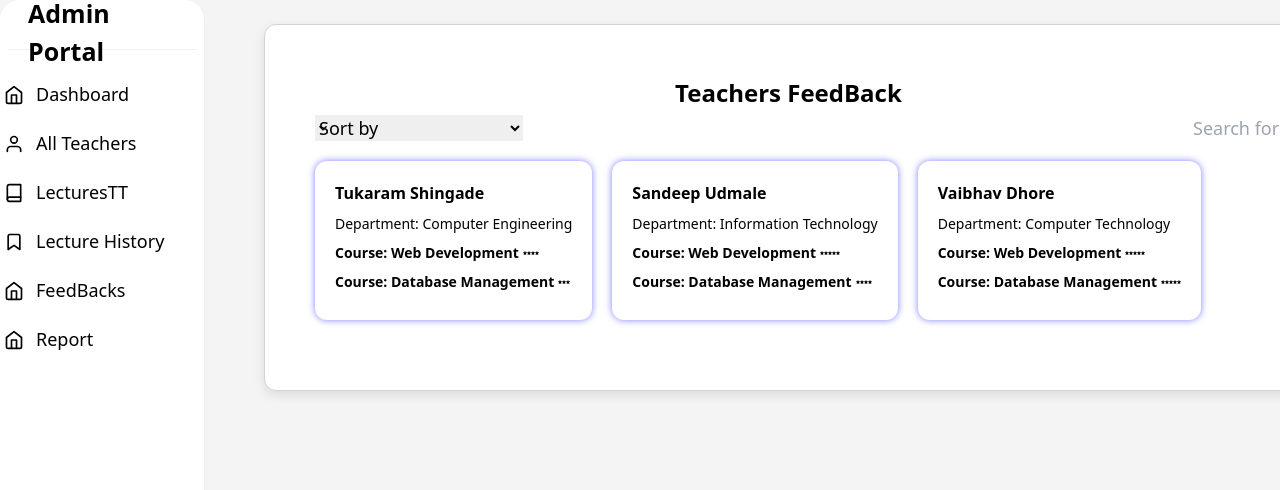
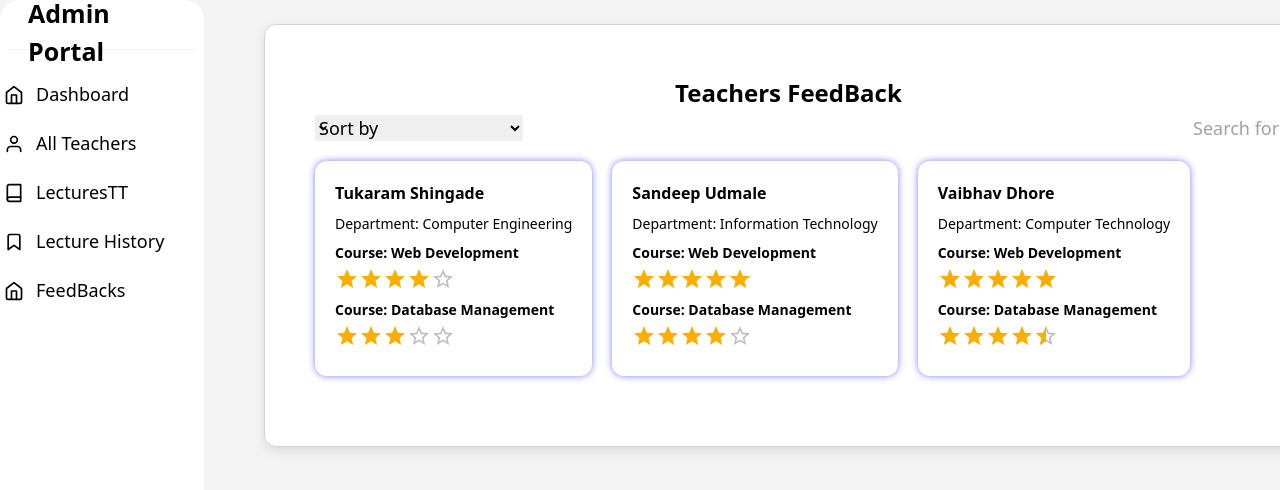
Before and after one commit to VedantKale08/FacultyPortal-MiniProject, a React (Create React App) app: page /FeedBack in a window 1280 px wide. Shown: the top 490 px of the page. Built offline with nearby package versions, Linux system fonts and the light colour scheme.

Commit message:
AdminPortalDone

```diff
--- a/package.json
+++ b/package.json
@@ -5,6 +5,9 @@
   "dependencies": {
     "@chakra-ui/icons": "^2.1.1",
     "@chakra-ui/react": "^2.8.2",
+    "@emotion/react": "^11.11.4",
+    "@emotion/styled": "^11.11.5",
+    "@mui/material": "^5.15.17",
     "@testing-library/jest-dom": "^5.17.0",
     "@testing-library/react": "^13.4.0",
     "@testing-library/user-event": "^13.5.0",
--- a/src/components/AdminPortal/FeedBack.js
+++ b/src/components/AdminPortal/FeedBack.js
@@ -10,6 +10,7 @@ import {
   Select,
 } from "@chakra-ui/react";
 import { StarIcon } from "@chakra-ui/icons";
+import Rating from "@mui/material/Rating";
 
 const FeedBack = () => {
   const [sortBy, setSortBy] = useState("");
@@ -45,6 +46,14 @@ const FeedBack = () => {
       ],
     },
   ]);
+  const getPrecision = (rating) => {
+    // Fix function parameter
+    if (rating % 1 === 0) {
+      return 1; // Return 1 if the rating is a whole number
+    } else {
+      return 0.5; // Return 0.5 if the rating is a decimal
+    }
+  };
 
   // Function to toggle teacher information display
   const toggleTeacherInfo = (index) => {
@@ -173,22 +182,22 @@ const FeedBack = () => {
                   key={subjectIndex}
                   mb="8px"
                   display="flex"
-                  alignItems="center"
+                  flexDirection="column" // Render stars below the course name
                 >
                   {/* Course name */}
-                  <Text fontSize="14px" fontWeight="bold" mr="4px">
+                  <Text fontSize="14px" fontWeight="bold" mb="4px">
                     Course: {subject.name}
                   </Text>
                   {/* Rating stars */}
                   <Box display="flex">
-                    {/* Render full stars */}
-                    {[...Array(Math.floor(subject.rating))].map((_, i) => (
-                      <StarIcon key={i} color="yellow.400" boxSize={4} />
-                    ))}
-                    {/* Render half star if rating is not a whole number */}
-                    {subject.rating % 1 !== 0 && (
-                      <StarIcon color="yellow.400" boxSize={4} />
-                    )}
+                    {/* Render Rating component with dynamic precision */}
+                    <Rating
+                      key={subjectIndex}
+                      name={`rating-${index}-${subjectIndex}`}
+                      value={subject.rating}
+                      precision={getPrecision(subject.rating)}
+                      readOnly
+                    />
                   </Box>
                 </Box>
               ))}
--- a/src/components/AdminPortal/LectureHistory.js
+++ b/src/components/AdminPortal/LectureHistory.js
@@ -1,16 +1,23 @@
 import React, { useState } from "react";
-import { Box, Flex, Text, Button, Input, Select } from "@chakra-ui/react";
+import {
+  Box,
+  Flex,
+  Text,
+  Divider,
+  Badge,
+  Button,
+  Input,
+  Select,
+} from "@chakra-ui/react";
 import DatePicker from "react-datepicker";
 import "react-datepicker/dist/react-datepicker.css";
-import { FaCalendarAlt } from "react-icons/fa";
 
 const LectureHistory = () => {
-  const [showTeacherInfo, setShowTeacherInfo] = useState(Array(3).fill(false));
   const [sortBy, setSortBy] = useState("");
   const [searchTerm, setSearchTerm] = useState("");
-  const [selectedDepartment, setSelectedDepartment] = useState(""); // Define selectedDepartment
-  const [selectedDate, setSelectedDate] = useState("");
-
+  const [selectedDepartment, setSelectedDepartment] = useState("");
+  const [selectedDate, setSelectedDate] = useState(null);
+  // Dummy teacher data
   const [teachers, setTeachers] = useState([
     {
       name: "Tukaram Shingade",
@@ -20,31 +27,31 @@ const LectureHistory = () => {
           subject: "Web Development",
           topic: "Introduction to HTML",
           studentsPresent: 25,
-          date: "2024-05-15",
+          date: "15-05-2024",
         },
         {
           subject: "Database Management",
           topic: "SQL Queries",
           studentsPresent: 20,
-          date: "2024-05-15",
+          date: "15-05-2024",
         },
         {
           subject: "Web Development",
           topic: "Introduction to HTML",
           studentsPresent: 25,
-          date: "2024-05-15",
+          date: "15-05-2024",
         },
         {
           subject: "Database Management",
           topic: "SQL Queries",
           studentsPresent: 20,
-          date: "2024-05-15",
+          date: "15-05-2024",
         },
         {
           subject: "Web Development",
           topic: "Introduction to HTML",
           studentsPresent: 25,
-          date: "2024-05-15",
+          date: "15-05-2024",
         },
         {
           subject: "Database Management",
@@ -62,11 +69,13 @@ const LectureHistory = () => {
           subject: "Web Development",
           topic: "Introduction to HTML",
           studentsPresent: 25,
+          date: "15-05-2024",
         },
         {
           subject: "Database Management",
           topic: "SQL Queries",
           studentsPresent: 20,
+          date: "16-05-2024",
         },
       ],
     },
@@ -78,107 +87,13 @@ const LectureHistory = () => {
           subject: "Web Development",
           topic: "Introduction to HTML",
           studentsPresent: 25,
+          date: "15-05-2024",
         },
         {
           subject: "Database Management",
           topic: "SQL Queries",
           studentsPresent: 20,
-        },
-      ],
-    },
-    {
-      name: "Shubham Patil",
-      department: "Computer Engineering",
-      subjects: [
-        {
-          subject: "Web Development",
-          topic: "Introduction to HTML",
-          studentsPresent: 25,
-        },
-        {
-          subject: "Database Management",
-          topic: "SQL Queries",
-          studentsPresent: 20,
-        },
-      ],
-    },
-    {
-      name: "Priya Singh",
-      department: "Electrical Engineering",
-      subjects: [
-        {
-          subject: "Web Development",
-          topic: "Introduction to HTML",
-          studentsPresent: 25,
-        },
-        {
-          subject: "Database Management",
-          topic: "SQL Queries",
-          studentsPresent: 20,
-        },
-      ],
-    },
-    {
-      name: "Rahul Sharma",
-      department: "Mechanical Engineering",
-      subjects: [
-        {
-          subject: "Web Development",
-          topic: "Introduction to HTML",
-          studentsPresent: 25,
-        },
-        {
-          subject: "Database Management",
-          topic: "SQL Queries",
-          studentsPresent: 20,
-        },
-      ],
-    },
-    {
-      name: "Kiran Deshmukh",
-      department: "Civil Engineering",
-      subjects: [
-        {
-          subject: "Web Development",
-          topic: "Introduction to HTML",
-          studentsPresent: 25,
-        },
-        {
-          subject: "Database Management",
-          topic: "SQL Queries",
-          studentsPresent: 20,
-        },
-      ],
-    },
-    {
-      name: "Neha Gupta",
-      department: "Chemical Engineering",
-      subjects: [
-        {
-          subject: "Web Development",
-          topic: "Introduction to HTML",
-          studentsPresent: 25,
-        },
-        {
-          subject: "Database Management",
-          topic: "SQL Queries",
-          studentsPresent: 20,
-        },
-      ],
-    },
-    {
-      name: "Akash Verma",
-      department: "Aerospace Engineering",
-      subjects: [
-        {
-          subject: "Web Development",
-          topic: "Introduction to HTML",
-          studentsPresent: 25,
-        },
-        {
-          subject: "Database Management",
-          topic: "SQL Queries",
-          studentsPresent: 20,
+          date: "15-05-2024",
         },
       ],
     },
@@ -190,7 +105,11 @@ const LectureHistory = () => {
     "Information Technology",
     "Civil Engineering",
   ];
+  const [showTeacherInfo, setShowTeacherInfo] = useState(
+    Array(teachers.length).fill(false)
+  );
 
+  // Function to toggle teacher information display
   const toggleTeacherInfo = (index) => {
     setShowTeacherInfo((prevState) => {
       const newState = [...prevState];
@@ -220,14 +139,24 @@ const LectureHistory = () => {
       sortTeachersByDepartment();
     }
   };
+  const handleDateChange = (date) => {
+    setSelectedDate(date);
+  };
   const handleSearch = (e) => {
     setSearchTerm(e.target.value);
   };
+  const filterTeachersByDepartment = (department) => {
+    if (!department || department === "All Departments") {
+      return teachers; // If no department selected or "All Departments" selected, return all teachers
+    } else {
+      return teachers.filter((teacher) => teacher.department === department);
+    }
+  };
 
-  const filteredTeachers = teachers.filter(
-    (teacher) =>
-      teacher.name.toLowerCase().includes(searchTerm.toLowerCase()) ||
-      teacher.department.toLowerCase().includes(searchTerm.toLowerCase())
+  const filteredTeachers = filterTeachersByDepartment(
+    selectedDepartment
+  ).filter((teacher) =>
+    teacher.name.toLowerCase().includes(searchTerm.toLowerCase())
   );
 
   return (
@@ -273,7 +202,7 @@ const LectureHistory = () => {
           <option value="sortName">Sort by Name A-Z</option>
           <option value="sortBranch">Sort by Branch A-Z</option>
         </Select>
-
+        {/*
         <Select
           placeholder="Select Department"
           position="absolute"
@@ -291,8 +220,8 @@ const LectureHistory = () => {
               {department}
             </option>
           ))}
-        </Select>
-        <div
+        </Select> */}
+        {/* <div
           style={{
             position: "relative",
             marginRight: "-170px",
@@ -317,7 +246,7 @@ const LectureHistory = () => {
             dateFormat="dd-MM-yyyy"
             className="date-picker"
           />
-        </div>
+        </div> */}
 
         <Input
           type="text"
@@ -401,6 +330,7 @@ const SubjectsList = ({ subjects }) => (
           <Text fontSize="16px" fontWeight="bold" mb="2">
             Subject: {subject.subject}
           </Text>
+          <Text fontSize="14px">Date: {subject.date}</Text>
           <Text fontSize="14px">Topic: {subject.topic}</Text>
           <Text fontSize="14px">Attendees: {subject.studentsPresent}</Text>
         </Box>
@@ -408,5 +338,4 @@ const SubjectsList = ({ subjects }) => (
     </Flex>
   </Box>
 );
-
 export default LectureHistory;
--- a/src/components/AdminPortal/LecturesTT.js
+++ b/src/components/AdminPortal/LecturesTT.js
@@ -160,7 +160,7 @@ const AllTeachers = () => {
           left="360px"
           position="relative" // Added position to make use of left prop
         >
-          Teachers TimeTable
+          Lectures TimeTable
         </Text>
         {/* Search input */}
         <Input
--- a/src/components/AdminPortal/SideBarAdmin.js
+++ b/src/components/AdminPortal/SideBarAdmin.js
@@ -10,7 +10,6 @@ const SidebarContent = () => {
     { name: "LecturesTT", icon: FiBook, to: "/LecturesTT" },
     { name: "Lecture History", icon: FiBookmark, to: "/LectureHistory" },
     { name: "FeedBacks", icon: FiHome, to: "/FeedBack" },
-    { name: "Report", icon: FiHome, to: "/Report" },
   ];
 
   return (
```
Also changed, not shown: 1 other file (tests, documents, lock files or other folders).
